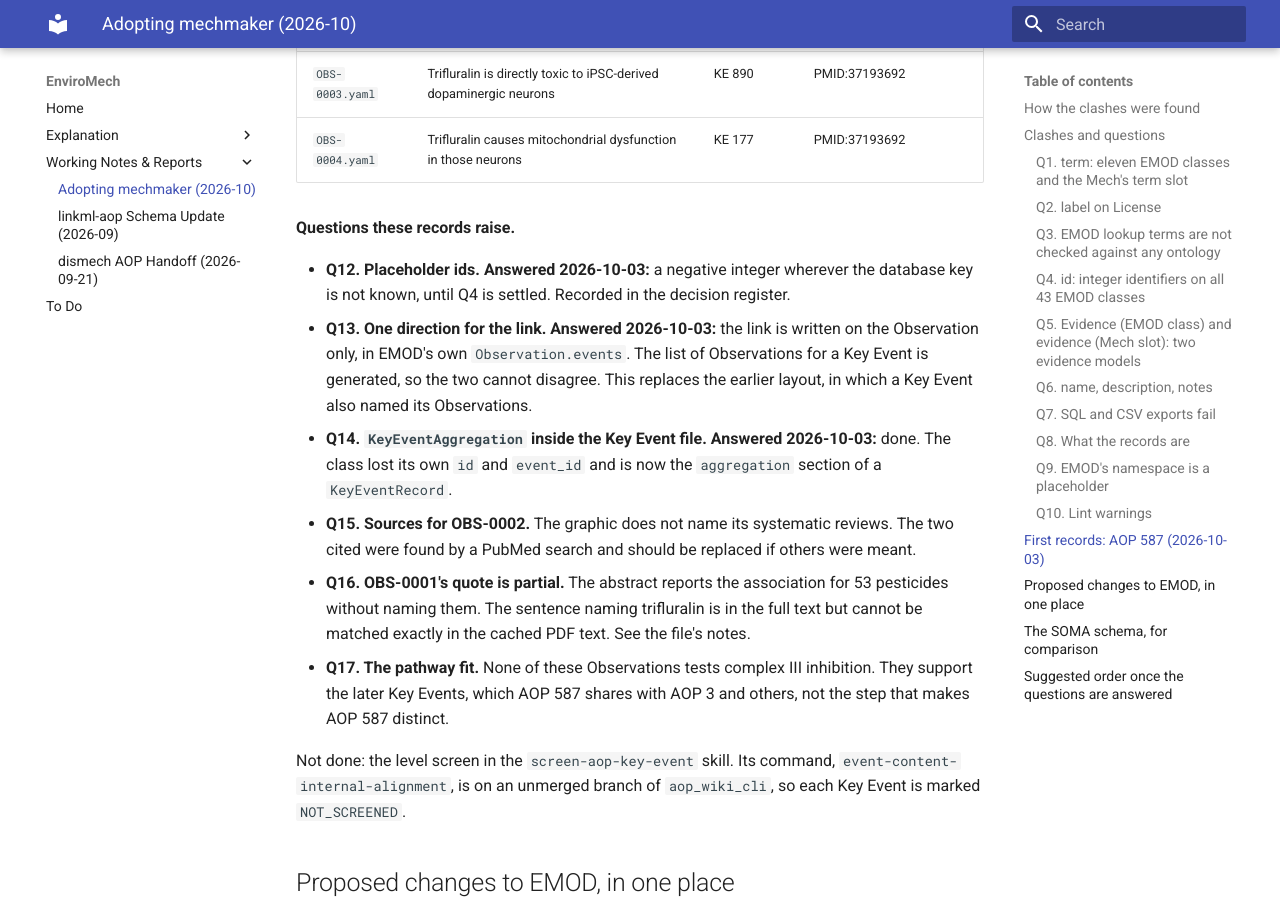
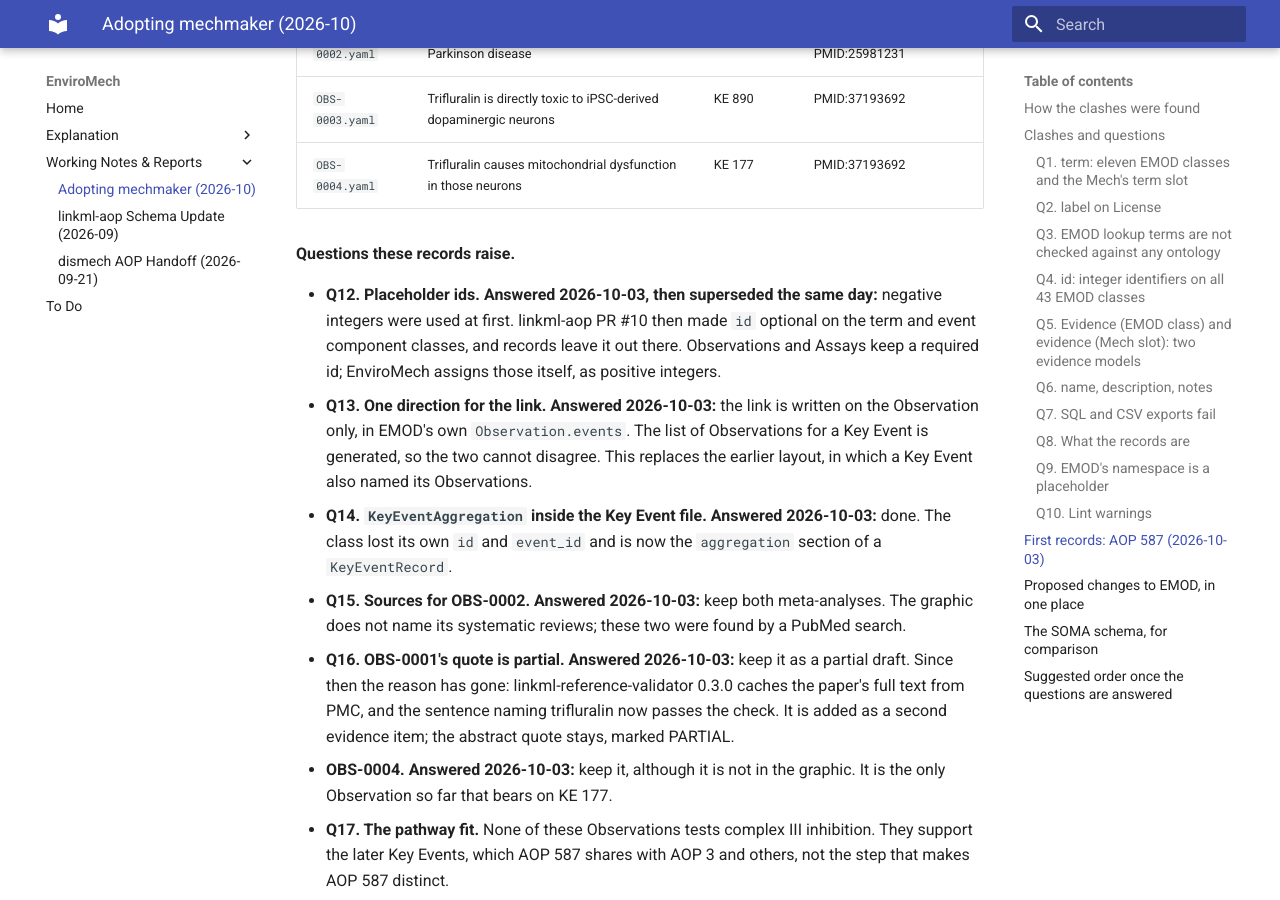
Before and after one commit to monarch-initiative/enviromech, an MkDocs documentation site: the page built from docs/mechmaker.md, in a window 1280 px wide and 900 px high, scrolled down 8736 px. Built offline with MkDocs 1.6.1 and Material for MkDocs 9.7.7, drawn with Linux system fonts in a browser that asks for light colours; some of the changed text lies outside the part shown.

Commit message:
Document the linkml-aop dependency and which ids a record carries
CLAUDE.md now gives the just commands in place of the raw validator
calls, says how the linkml-aop pin is changed, and states the id rules:
terms, event components and levels carry no id; a Key Event's id is its
AOP-Wiki id; Observations and Assays carry positive ids that EnviroMech
assigns. It points to aop_wiki_cli's database_ids.py for the database
ids of levels and biological actions.

The decision register replaces the negative-placeholder convention with
those rules. docs/mechmaker.md records the answers given since the last
commit: both levodopa reviews stay on OBS-0002, OBS-0004 stays, and the
sentence naming trifluralin is now checkable and added to OBS-0001.

Co-Authored-By: Claude Fable 5.1 <noreply@anthropic.com>

```diff
--- a/docs/mechmaker.md
+++ b/docs/mechmaker.md
@@ -288,10 +288,12 @@ Draft Key Event and Observation records for AOP 587, *Inhibition of the mitochon
 complex III of nigro-striatal neurons leads to parkinsonian motor deficits*, written
 before the mechmaker tooling is in place. All are `DRAFT`; none has been reviewed.
 
-**Schema.** `enviromech.yaml` now imports a vendored copy of the EMOD schema,
-`src/enviromech/schema/aop_emod_linkml.yaml`, in place of the sibling checkout:
-linkml-aop `main` at commit `204338ff9f4f` (2026-09-24), SHA-256
-`d3c188f12073ed744d39e8b25f7a9db08783ca23b3a1518e1528682bbaf08a30`. It adds
+**Schema.** `enviromech.yaml` imports the EMOD schema from linkml-aop, which is a
+dependency pinned to a commit in `pyproject.toml`. `just install` copies the schema out
+of the installed package to where the import finds it. It was first a sibling checkout,
+then for a few hours a vendored copy; neither is used now. The pin is the head of
+linkml-aop PR #10, which makes `id` optional on the term lookup and event component
+classes, and should move to `main` once that PR is merged. It adds
 `KeyEventRecord`, `KeyEventScreening`, `ObservationRecord`, `CausalAgent`, `Term` and
 `EvidenceItem`. `Term` and `EvidenceItem` have the same shape as mechmaker's, so
 adopting mechmaker later replaces them without changing records.
@@ -326,8 +328,10 @@ linkml-reference-validator against the cached source.
 
 **Questions these records raise.**
 
-- **Q12. Placeholder ids. Answered 2026-10-03:** a negative integer wherever the
-  database key is not known, until Q4 is settled. Recorded in the decision register.
+- **Q12. Placeholder ids. Answered 2026-10-03, then superseded the same day:** negative
+  integers were used at first. linkml-aop PR #10 then made `id` optional on the term
+  and event component classes, and records leave it out there. Observations and Assays
+  keep a required id; EnviroMech assigns those itself, as positive integers.
 - **Q13. One direction for the link. Answered 2026-10-03:** the link is written on the
   Observation only, in EMOD's own `Observation.events`. The list of Observations for a
   Key Event is generated, so the two cannot disagree. This replaces the earlier layout,
@@ -335,11 +339,15 @@ linkml-reference-validator against the cached source.
 - **Q14. `KeyEventAggregation` inside the Key Event file. Answered 2026-10-03:** done.
   The class lost its own `id` and `event_id` and is now the `aggregation` section of a
   `KeyEventRecord`.
-- **Q15. Sources for OBS-0002.** The graphic does not name its systematic reviews. The
-  two cited were found by a PubMed search and should be replaced if others were meant.
-- **Q16. OBS-0001's quote is partial.** The abstract reports the association for 53
-  pesticides without naming them. The sentence naming trifluralin is in the full text
-  but cannot be matched exactly in the cached PDF text. See the file's notes.
+- **Q15. Sources for OBS-0002. Answered 2026-10-03:** keep both meta-analyses. The
+  graphic does not name its systematic reviews; these two were found by a PubMed
+  search.
+- **Q16. OBS-0001's quote is partial. Answered 2026-10-03:** keep it as a partial
+  draft. Since then the reason has gone: linkml-reference-validator 0.3.0 caches the
+  paper's full text from PMC, and the sentence naming trifluralin now passes the check.
+  It is added as a second evidence item; the abstract quote stays, marked PARTIAL.
+- **OBS-0004. Answered 2026-10-03:** keep it, although it is not in the graphic. It is
+  the only Observation so far that bears on KE 177.
 - **Q17. The pathway fit.** None of these Observations tests complex III inhibition.
   They support the later Key Events, which AOP 587 shares with AOP 3 and others, not
   the step that makes AOP 587 distinct.
```
Also changed, not shown: CLAUDE.md (+26 -14 lines), docs/explanation/design-decisions.md (+6 -4 lines).
